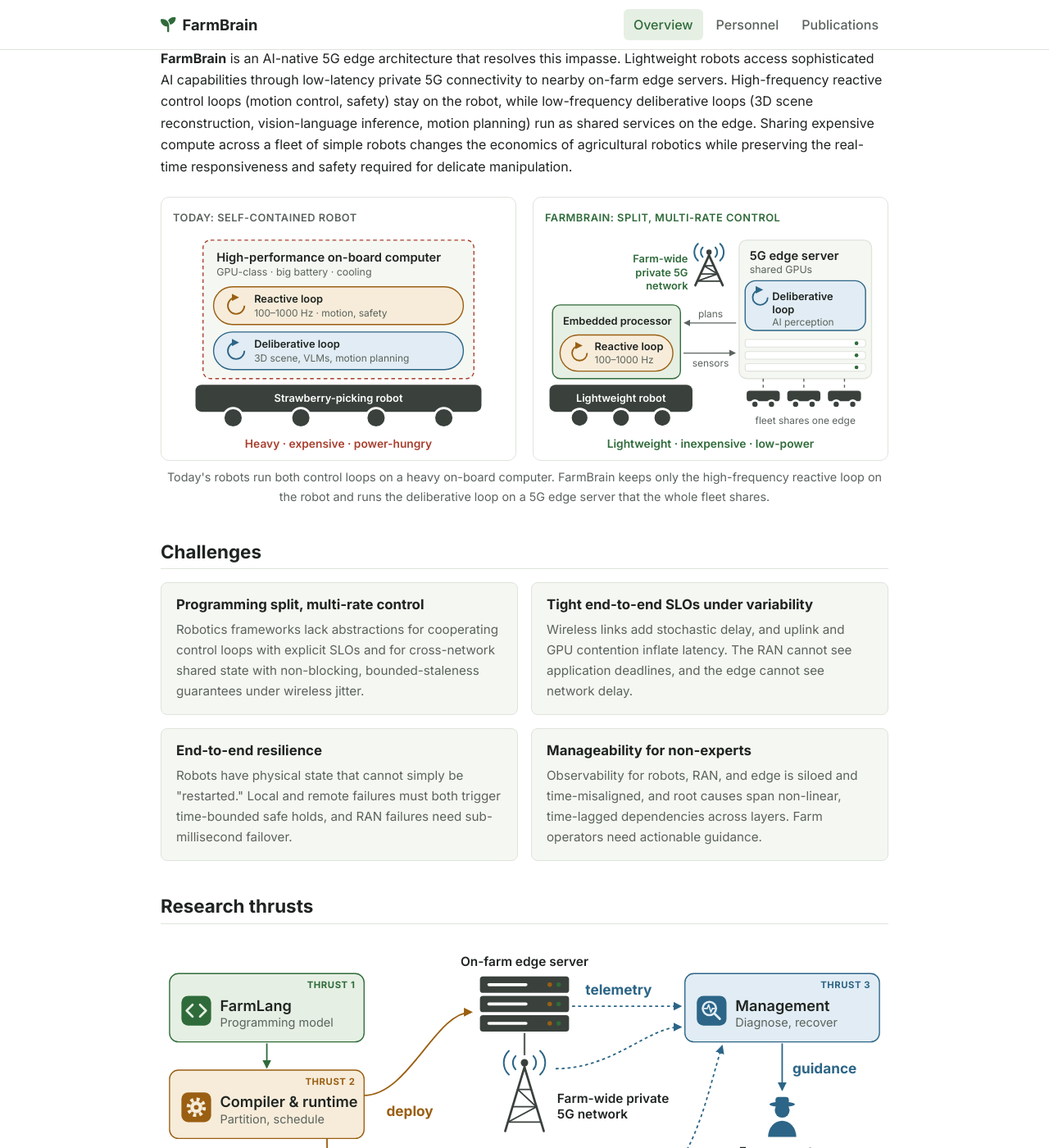
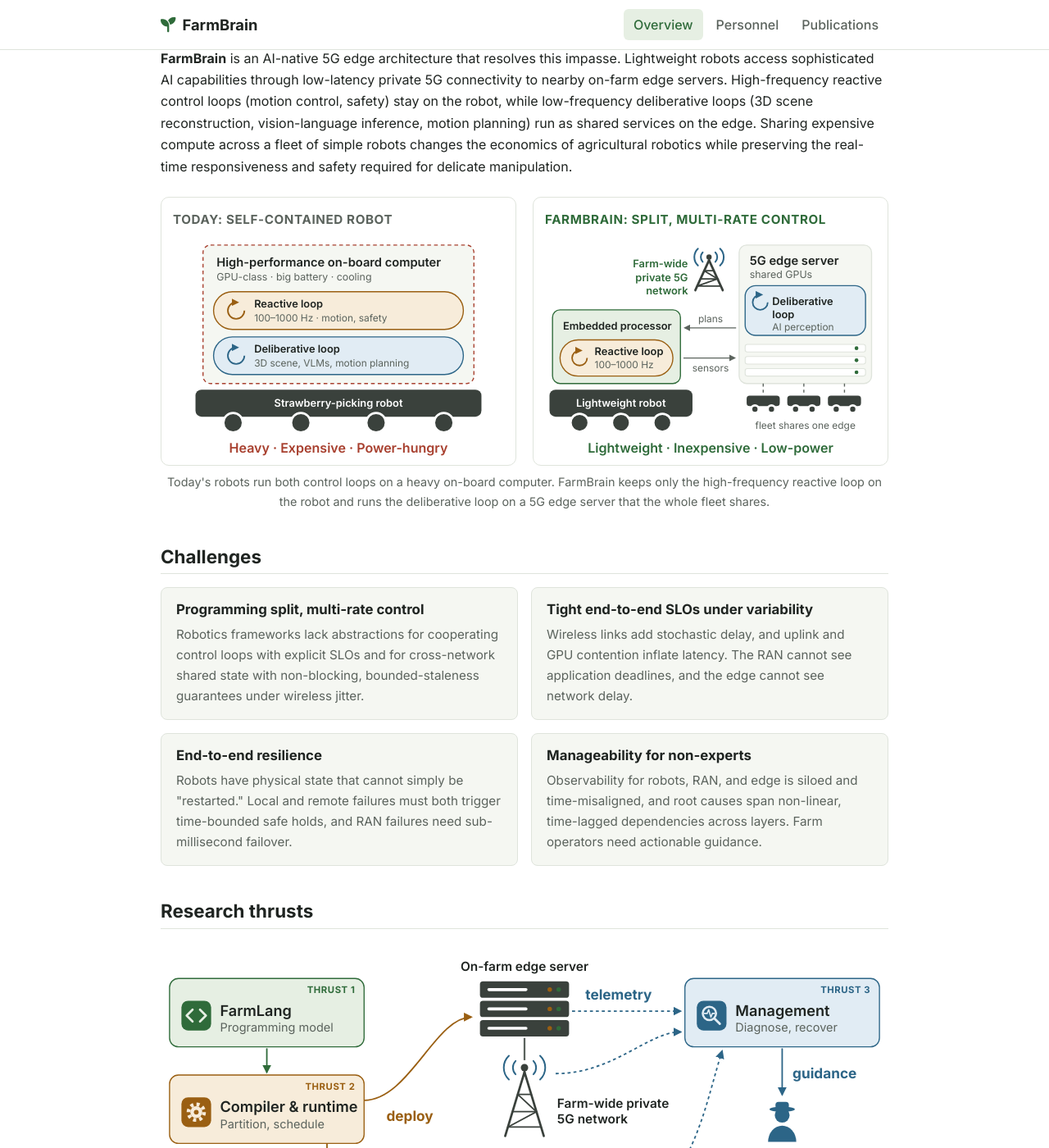
Before and after one commit to farmbrain/farmbrain.github.io, a Jekyll site: the page built from index.html, in a window 1280 px wide and 1400 px high, scrolled down 523 px. Shown: the whole window at 82% size. Built offline with Jekyll 4.4.1, drawn with Linux system fonts in a browser that asks for light colours.

Commit message:
Enlarge split-control figure panel titles and taglines

```diff
--- a/assets/css/main.css
+++ b/assets/css/main.css
@@ -136,8 +136,8 @@
   border: 1px solid var(--border); border-radius: 10px; padding: 14px 14px 6px;
 }
 .diagram-label {
-  font-size: 0.8rem; font-weight: 600; letter-spacing: 0.04em; text-transform: uppercase;
-  color: var(--fg-muted); margin-bottom: 4px;
+  font-size: 0.95rem; font-weight: 700; letter-spacing: 0.04em; text-transform: uppercase;
+  color: var(--fg-muted); margin-bottom: 6px;
 }
 .diagram-panel.is-farmbrain .diagram-label { color: var(--accent); }
 .diagram-scroll { overflow-x: auto; -webkit-overflow-scrolling: touch; }
@@ -152,8 +152,8 @@
 .dg .t-code-k { fill: var(--t1); }
 .dg .t-badge { font-size: 12px; font-weight: 700; fill: var(--bg); }
 .dg .t-on-chassis { font-size: 14px; font-weight: 600; fill: var(--bg); }
-.dg .t-warn { font-size: 15px; font-weight: 600; fill: var(--warn); }
-.dg .t-good { font-size: 15px; font-weight: 600; fill: var(--accent); }
+.dg .t-warn { font-size: 17.5px; font-weight: 600; fill: var(--warn); }
+.dg .t-good { font-size: 17.5px; font-weight: 600; fill: var(--accent); }
 .dg .t-italic { font-size: 11.5px; font-style: italic; fill: var(--fg); }
 .dg .box { fill: var(--bg-soft); stroke: var(--border); stroke-width: 1.5; }
 .dg .plain { fill: var(--bg); stroke: var(--border); stroke-width: 1.2; }
--- a/scripts/gen_diagrams.py
+++ b/scripts/gen_diagrams.py
@@ -185,7 +185,7 @@
   <rect class="chassis" x="30" y="206" width="380" height="36" rx="8"/>
   <text class="t-on-chassis" x="220" y="229" text-anchor="middle">Strawberry-picking robot</text>
   {"".join(f'<circle class="wheel" cx="{x}" cy="250" r="13"/>' for x in (80,170,270,360))}
-  <text class="t-warn" x="220" y="290" text-anchor="middle">Heavy · expensive · power-hungry</text>
+  <text class="t-warn" x="220" y="290" text-anchor="middle">Heavy · Expensive · Power-hungry</text>
 </svg>
 '''
 
@@ -226,7 +226,7 @@
   {"".join(f'<circle class="wheel" cx="{x}" cy="250" r="12"/>' for x in (46,101,156))}
   {minis}
   <text class="t-small" x="346" y="258" text-anchor="middle">fleet shares one edge</text>
-  <text class="t-good" x="220" y="290" text-anchor="middle">Lightweight · inexpensive · low-power</text>
+  <text class="t-good" x="220" y="290" text-anchor="middle">Lightweight · Inexpensive · Low-power</text>
 </svg>
 '''
 for name, svg in (("architecture.svg", arch), ("split-today.svg", today), ("split-farmbrain.svg", fb)):
```
Also changed, not shown: _includes/diagrams/split-farmbrain.svg, _includes/diagrams/split-today.svg.
